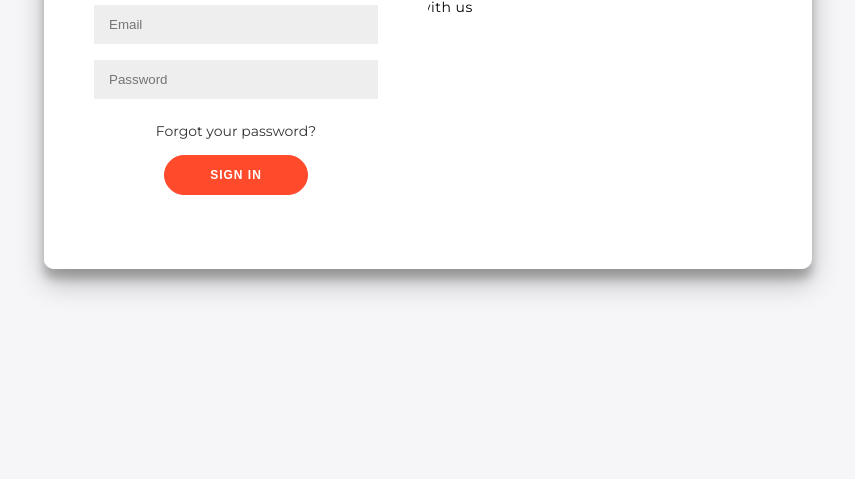
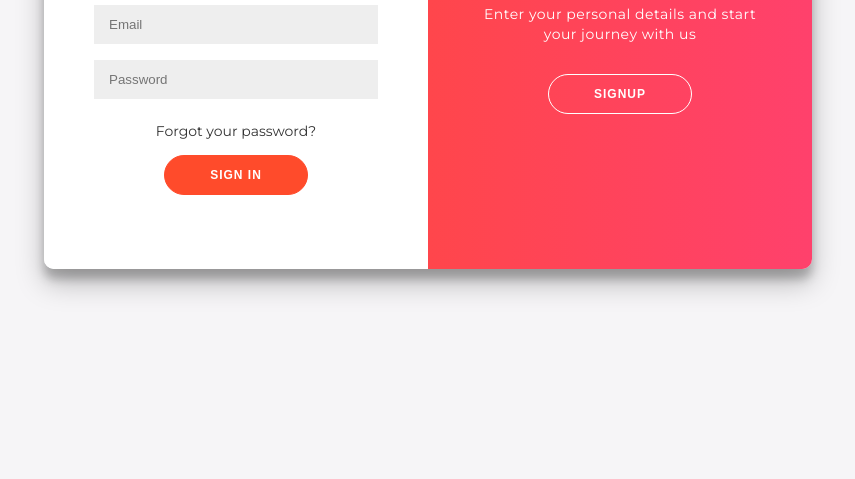
Before and after one commit to AlbertStjarne/SlidingSigninAndSignupForm, a plain HTML site: page index.html in a window 1280 px wide. Shown: the part 351-830 px from the top of the page, without its empty margins (212-1067 px from the left). Drawn offline with Linux system fonts and the light colour scheme.

Commit message:
adds overlay styling

```diff
--- a/style.css
+++ b/style.css
@@ -129,3 +129,50 @@ button.ghost {
   opacity: 0;
   z-index: 1;
 }
+
+.overlay-container {
+  position: absolute;
+  top: 0;
+  left: 50%;
+  width: 50%;
+  height: 100%;
+  overflow: hidden;
+  transition: transform 0.6s ease-in-out;
+  z-index: 100;
+}
+
+.overlay {
+  background: #ff416c;
+  background: linear-gradient(to right, #ff4b2b, #ff416c) no-repeat 0 0 / cover;
+  color: #fff;
+  position: relative;
+  left: -100%;
+  height: 100%;
+  width: 200%;
+  transform: translateX(0);
+  transition: transform 0.6s ease-in-out;
+}
+
+.overlay-panel {
+  position: absolute;
+  top: 0;
+  display: flex;
+  flex-direction: column;
+  justify-content: center;
+  align-items: center;
+  padding: 0 40px;
+  height: 100%;
+  width: 50%;
+  text-align: center;
+  transform: translateX(0);
+  transition: transform 0.6s ease-in-out;
+}
+
+.overlay-right {
+  right: 0;
+  transform: translateX(0);
+}
+
+.overlay-left {
+  transform: translateX(-20%);
+}
```
